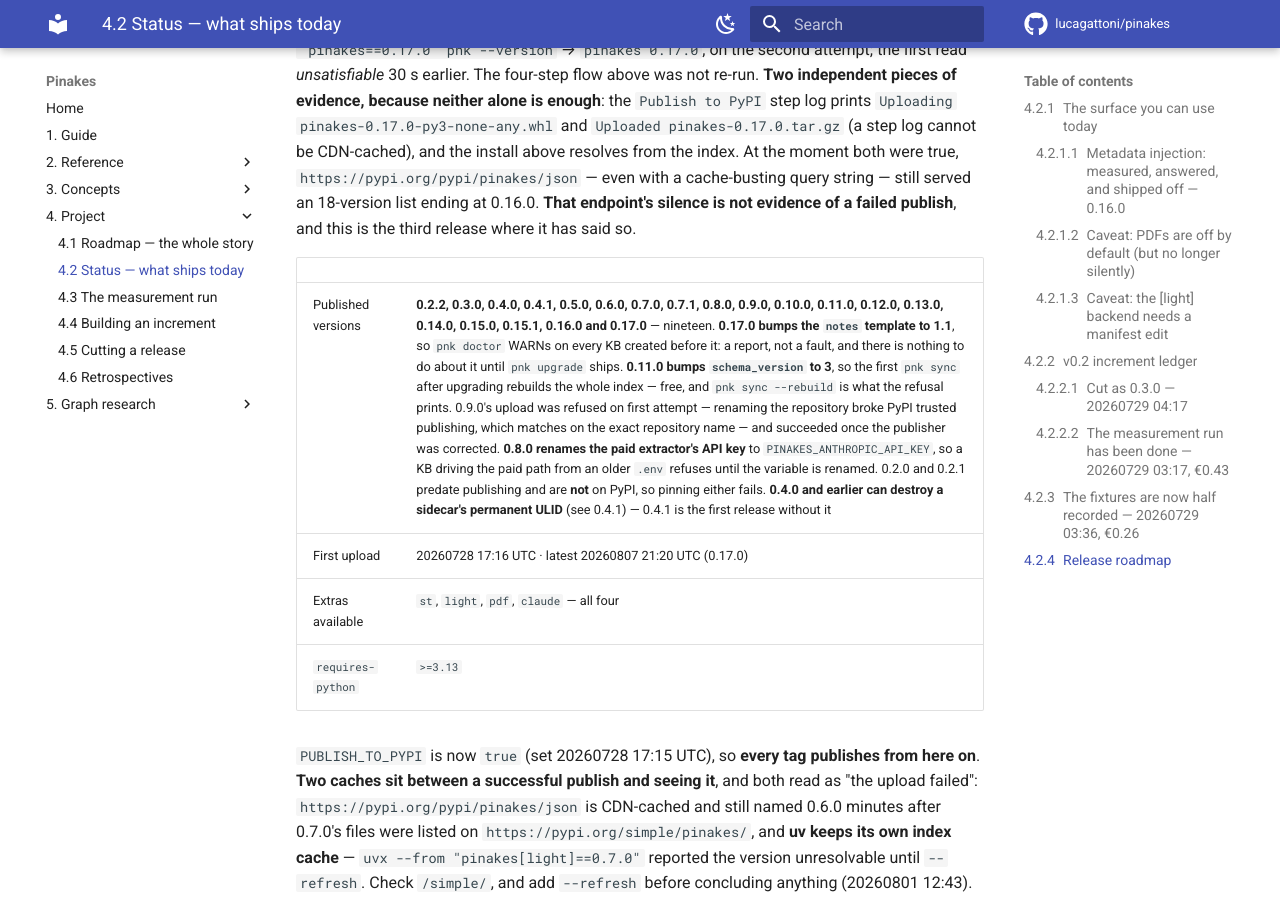
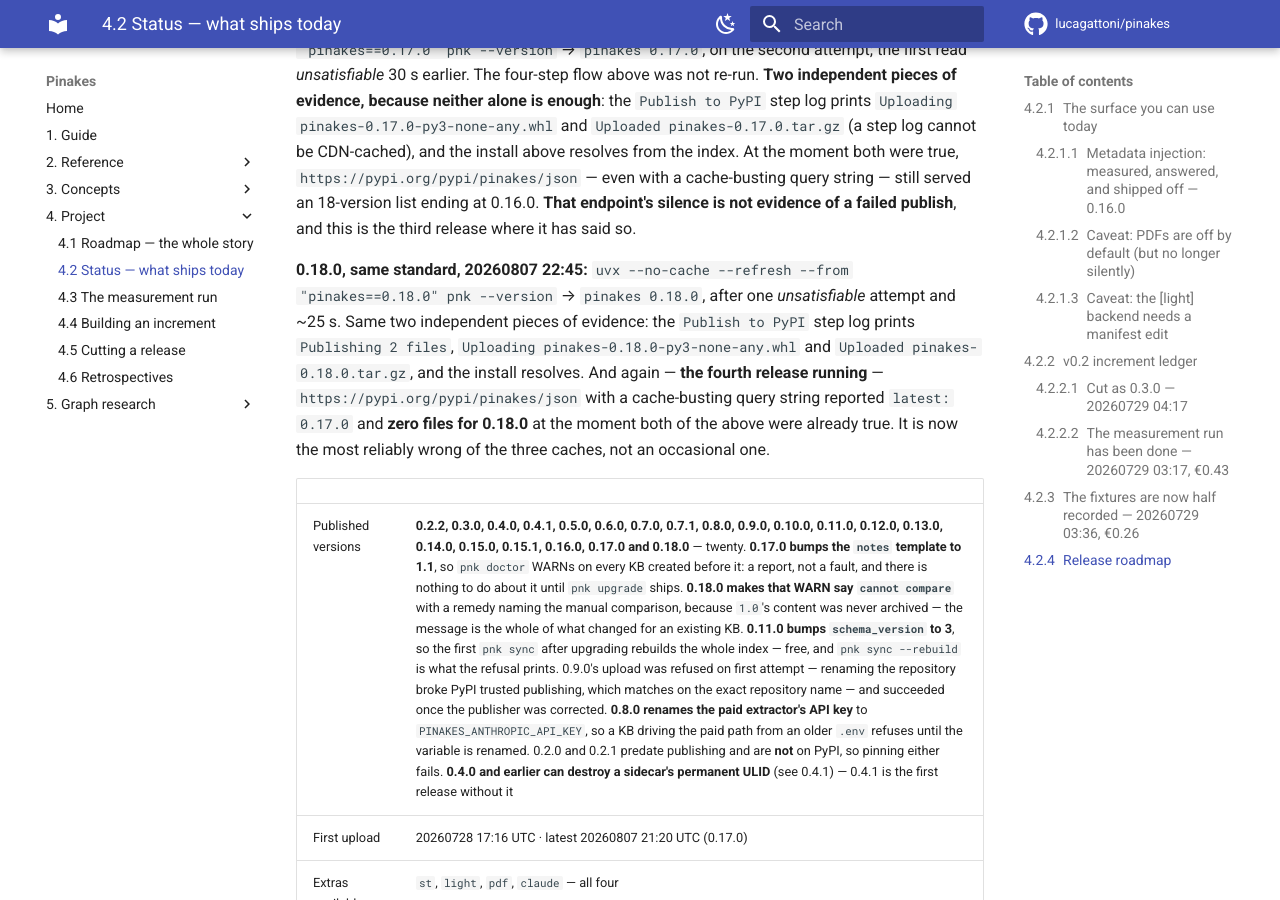
Before and after one commit to lucagattoni/Pinakes, an MkDocs documentation site: the page built from docs/STATUS.md, in a window 1280 px wide and 900 px high, scrolled down 21734 px. Built offline with MkDocs 1.6.1 and Material for MkDocs 9.7.7, drawn with Linux system fonts in a browser that asks for light colours; comment, search, counter and statistics services are not loaded.

Commit message:
STATUS: 0.18.0 verified on the index, not assumed
Written after the publish was confirmed rather than with the release commit, because the published
list is a fact about PyPI and not about this repo. Two independent pieces of evidence, since neither
alone is enough:

  - the `Publish to PyPI` step log — `Publishing 2 files`, `Uploading
    pinakes-0.18.0-py3-none-any.whl`, `Uploaded pinakes-0.18.0.tar.gz`. A step log cannot be
    CDN-cached
  - `uvx --no-cache --refresh --from "pinakes==0.18.0" pnk --version` -> `pinakes 0.18.0`, after one
    *unsatisfiable* attempt and ~25 s

**And for the fourth release running, `https://pypi.org/pypi/pinakes/json` was wrong at the moment
both were already true** — with a cache-busting query string it reported `latest: 0.17.0` and zero
files for 0.18.0. Recorded as such: it is now the most reliably wrong of the three caches rather
than an occasionally stale one, and reading its silence as a failed publish would have been the
wrong conclusion four times out of four.

The published-versions list goes to twenty, with the one thing 0.18.0 changes for an existing KB
named: the WARN it already prints becomes `cannot compare` with a remedy that names the manual
comparison.

```diff
--- a/docs/STATUS.md
+++ b/docs/STATUS.md
@@ -616,9 +616,18 @@ with a cache-busting query string — still served an 18-version list ending at
 endpoint's silence is not evidence of a failed publish**, and this is the third release where it
 has said so.
 
+**0.18.0, same standard, 20260807 22:45:** `uvx --no-cache --refresh --from "pinakes==0.18.0" pnk
+--version` → `pinakes 0.18.0`, after one *unsatisfiable* attempt and ~25 s. Same two independent
+pieces of evidence: the `Publish to PyPI` step log prints `Publishing 2 files`, `Uploading
+pinakes-0.18.0-py3-none-any.whl` and `Uploaded pinakes-0.18.0.tar.gz`, and the install resolves.
+And again — **the fourth release running** — `https://pypi.org/pypi/pinakes/json` with a
+cache-busting query string reported `latest: 0.17.0` and **zero files for 0.18.0** at the moment
+both of the above were already true. It is now the most reliably wrong of the three caches, not an
+occasional one.
+
 | | |
 |---|---|
-| Published versions | **0.2.2, 0.3.0, 0.4.0, 0.4.1, 0.5.0, 0.6.0, 0.7.0, 0.7.1, 0.8.0, 0.9.0, 0.10.0, 0.11.0, 0.12.0, 0.13.0, 0.14.0, 0.15.0, 0.15.1, 0.16.0 and 0.17.0** — nineteen. **0.17.0 bumps the `notes` template to 1.1**, so `pnk doctor` WARNs on every KB created before it: a report, not a fault, and there is nothing to do about it until `pnk upgrade` ships. **0.11.0 bumps `schema_version` to 3**, so the first `pnk sync` after upgrading rebuilds the whole index — free, and `pnk sync --rebuild` is what the refusal prints. 0.9.0's upload was refused on first attempt — renaming the repository broke PyPI trusted publishing, which matches on the exact repository name — and succeeded once the publisher was corrected. **0.8.0 renames the paid extractor's API key** to `PINAKES_ANTHROPIC_API_KEY`, so a KB driving the paid path from an older `.env` refuses until the variable is renamed. 0.2.0 and 0.2.1 predate publishing and are **not** on PyPI, so pinning either fails. **0.4.0 and earlier can destroy a sidecar's permanent ULID** (see 0.4.1) — 0.4.1 is the first release without it |
+| Published versions | **0.2.2, 0.3.0, 0.4.0, 0.4.1, 0.5.0, 0.6.0, 0.7.0, 0.7.1, 0.8.0, 0.9.0, 0.10.0, 0.11.0, 0.12.0, 0.13.0, 0.14.0, 0.15.0, 0.15.1, 0.16.0, 0.17.0 and 0.18.0** — twenty. **0.17.0 bumps the `notes` template to 1.1**, so `pnk doctor` WARNs on every KB created before it: a report, not a fault, and there is nothing to do about it until `pnk upgrade` ships. **0.18.0 makes that WARN say `cannot compare`** with a remedy naming the manual comparison, because `1.0`'s content was never archived — the message is the whole of what changed for an existing KB. **0.11.0 bumps `schema_version` to 3**, so the first `pnk sync` after upgrading rebuilds the whole index — free, and `pnk sync --rebuild` is what the refusal prints. 0.9.0's upload was refused on first attempt — renaming the repository broke PyPI trusted publishing, which matches on the exact repository name — and succeeded once the publisher was corrected. **0.8.0 renames the paid extractor's API key** to `PINAKES_ANTHROPIC_API_KEY`, so a KB driving the paid path from an older `.env` refuses until the variable is renamed. 0.2.0 and 0.2.1 predate publishing and are **not** on PyPI, so pinning either fails. **0.4.0 and earlier can destroy a sidecar's permanent ULID** (see 0.4.1) — 0.4.1 is the first release without it |
 | First upload | 20260728 17:16 UTC · latest 20260807 21:20 UTC (0.17.0) |
 | Extras available | `st`, `light`, `pdf`, `claude` — all four |
 | `requires-python` | `>=3.13` |
```
